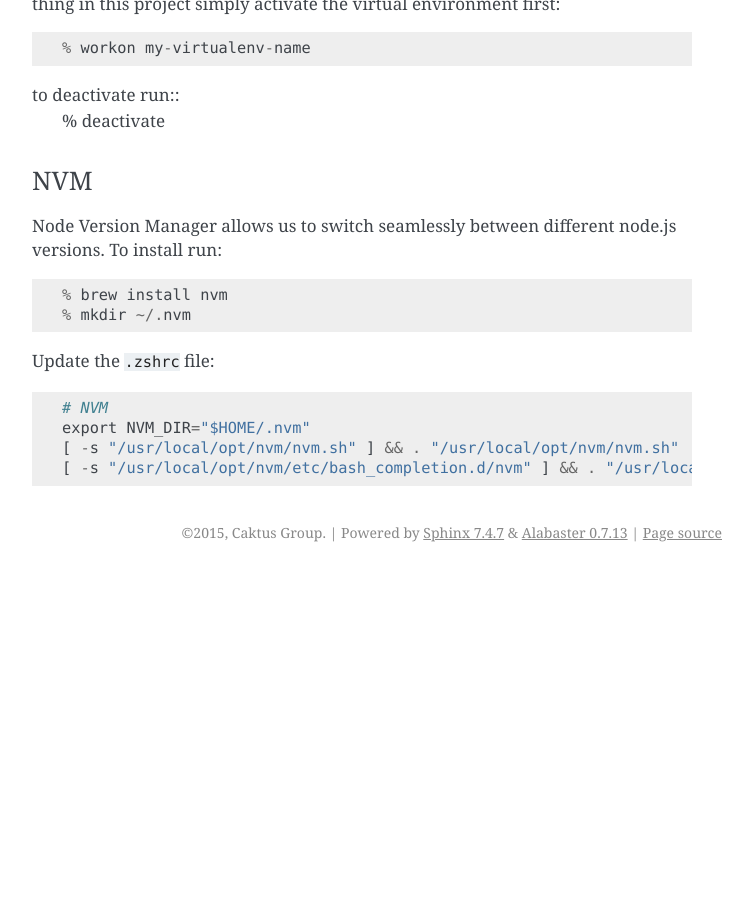
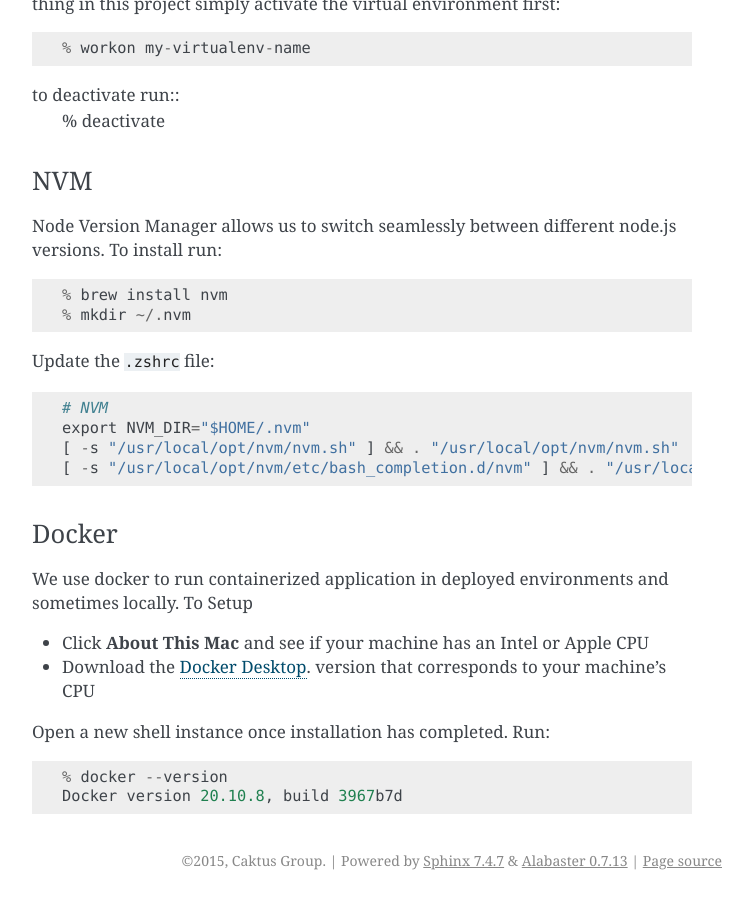
Before and after one commit to caktus/guidebook, a Sphinx documentation site: the page built from source/dev-setup.rst, in a window 1280 px wide and 900 px high, scrolled down 3860 px. Shown: the whole window, without its empty margins (388-1141 px from the left). Built offline with Sphinx 7.4.7, drawn with Linux system fonts in a browser that asks for light colours; before the commit the page ends 4432 px from its top, so only the background shows below that.

Commit message:
Add docker installation steps to the doc

```diff
--- a/source/dev-setup.rst
+++ b/source/dev-setup.rst
@@ -184,3 +184,17 @@ Update the ``.zshrc`` file::
     export NVM_DIR="$HOME/.nvm"
     [ -s "/usr/local/opt/nvm/nvm.sh" ] && . "/usr/local/opt/nvm/nvm.sh"  # This loads nvm
     [ -s "/usr/local/opt/nvm/etc/bash_completion.d/nvm" ] && . "/usr/local/opt/nvm/etc/bash_completion.d/nvm"  # This loads nvm bash_completion
+
+Docker
+''''''
+
+We use docker to run containerized application in deployed environments and sometimes locally.
+To Setup
+
+- Click **About This Mac** and see if your machine has an Intel or Apple CPU
+- Download the `Docker Desktop <https://www.docker.com/products/docker-desktop>`_. version that corresponds to your machine's CPU
+
+Open a new shell instance once installation has completed. Run::
+
+    % docker --version
+    Docker version 20.10.8, build 3967b7d
```
